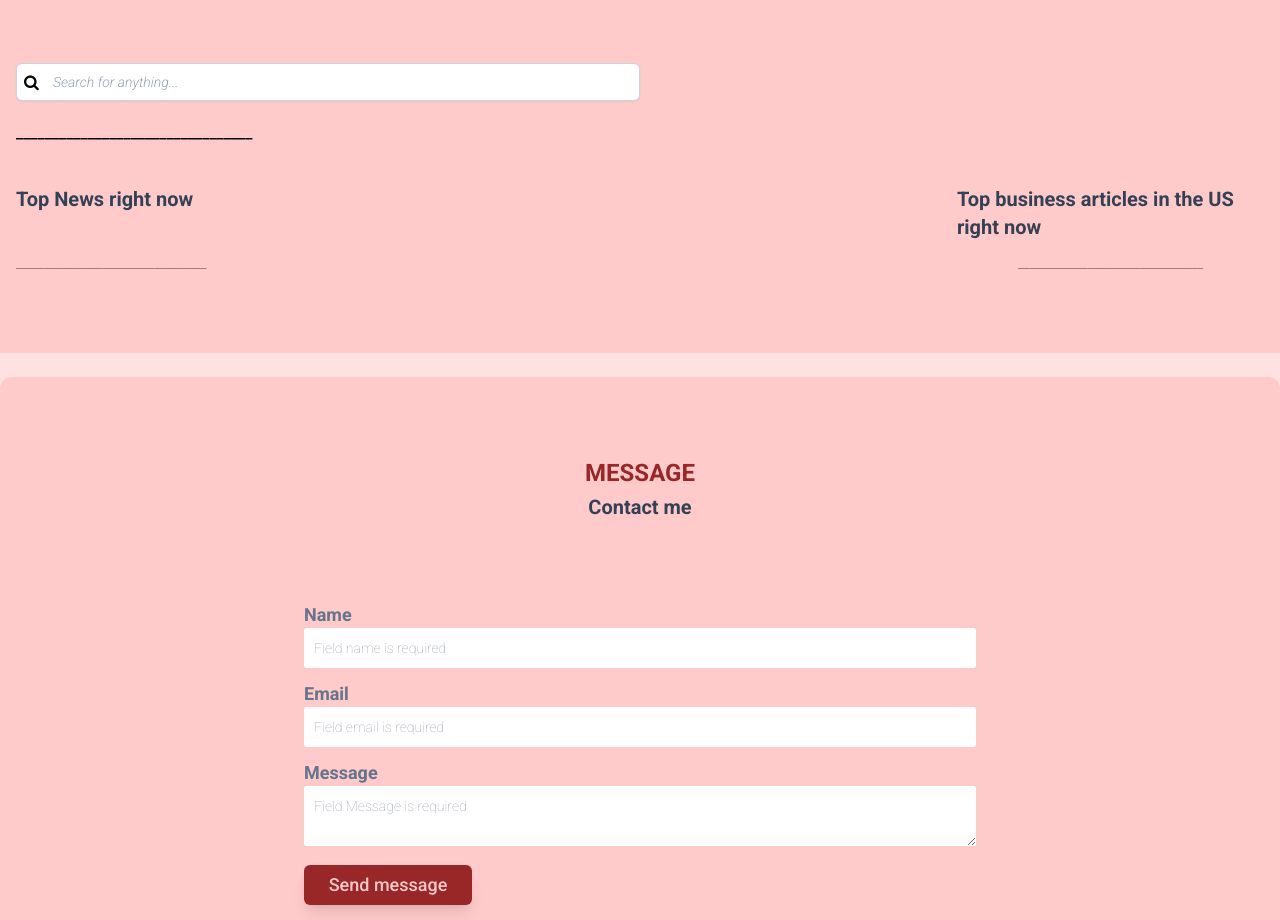
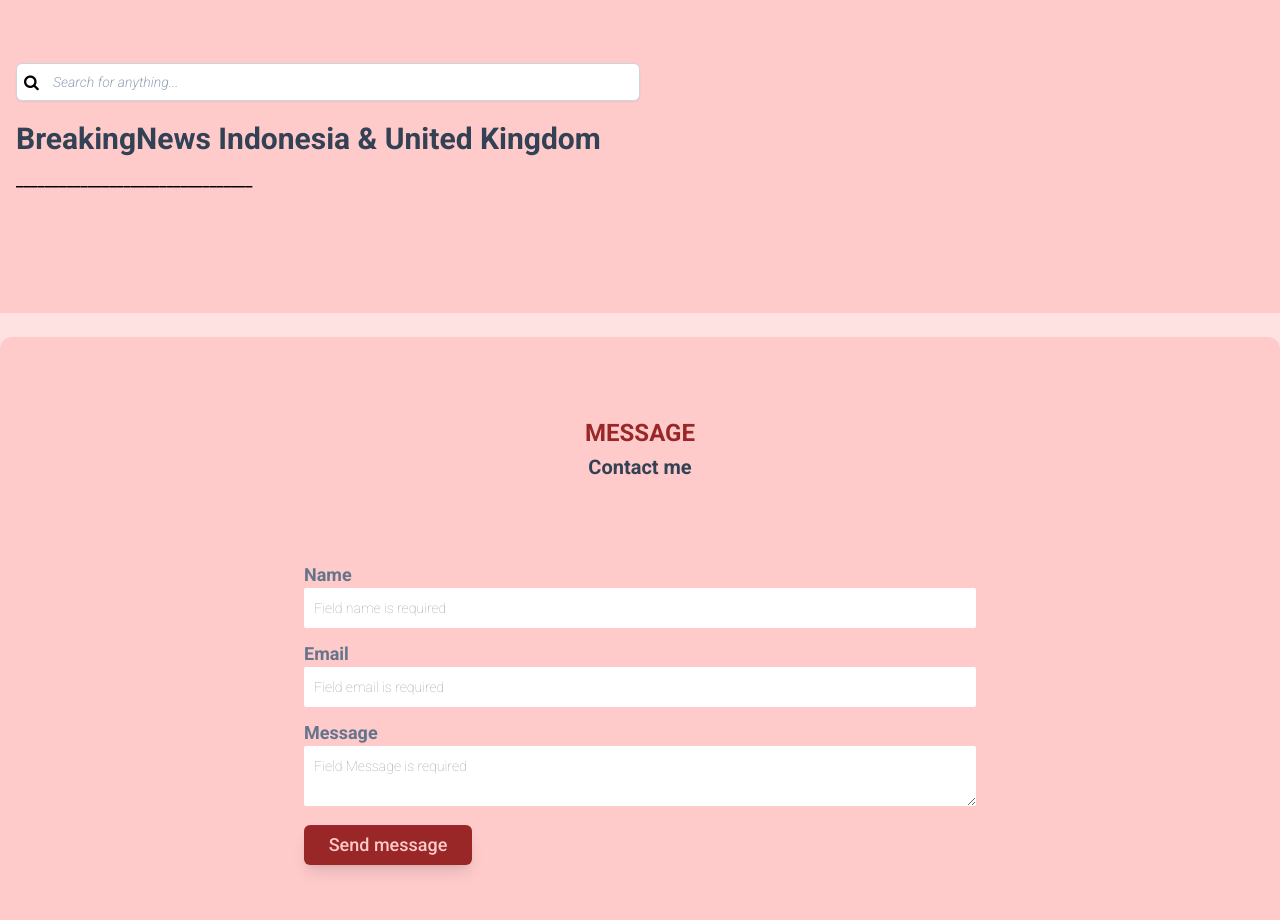
Before and after one commit to Ishakkangah/Ishakkangah18, a website: page docs/index.html in a window 1280 px wide. Shown: the part 4880-5800 px from the top of the page. Drawn offline with Linux system fonts and the light colour scheme; no server answers.

Commit message:
menambahkan judul pada bagian artikel dengan nama judul 'BreakingNews Indonesia & United Kingdom'

```diff
--- a/docs/index.html
+++ b/docs/index.html
@@ -813,6 +813,11 @@
         </label>
         <div class="mb-10">
           <div
+            class="mb-3 w-full text-lg font-bold text-dark dark:bg-black dark:text-white md:mb-5 md:font-bold lg:text-3xl"
+          >
+            BreakingNews Indonesia & United Kingdom
+          </div>
+          <div
             class="blogs grid grid-cols-1 gap-5 sm:grid-cols-2 md:grid-cols-3 lg:gap-5 xl:grid-cols-4"
           >
             _________________________________
@@ -820,7 +825,7 @@
           <div class="mx-auto mt-10"></div>
         </div>
 
-        <div class="flex flex-col justify-between gap-5 md:flex-row">
+        <!-- <div class="flex flex-col justify-between gap-5 md:flex-row">
           <div class="md:basis-9/12">
             <div
               class="mb-3 w-full text-lg font-bold text-dark dark:bg-black dark:text-white md:mb-10"
@@ -849,7 +854,7 @@
               ________________________________
             </div>
           </div>
-        </div>
+        </div> -->
       </div>
     </section>
     <!-- BLOG SECTION END -->
```
